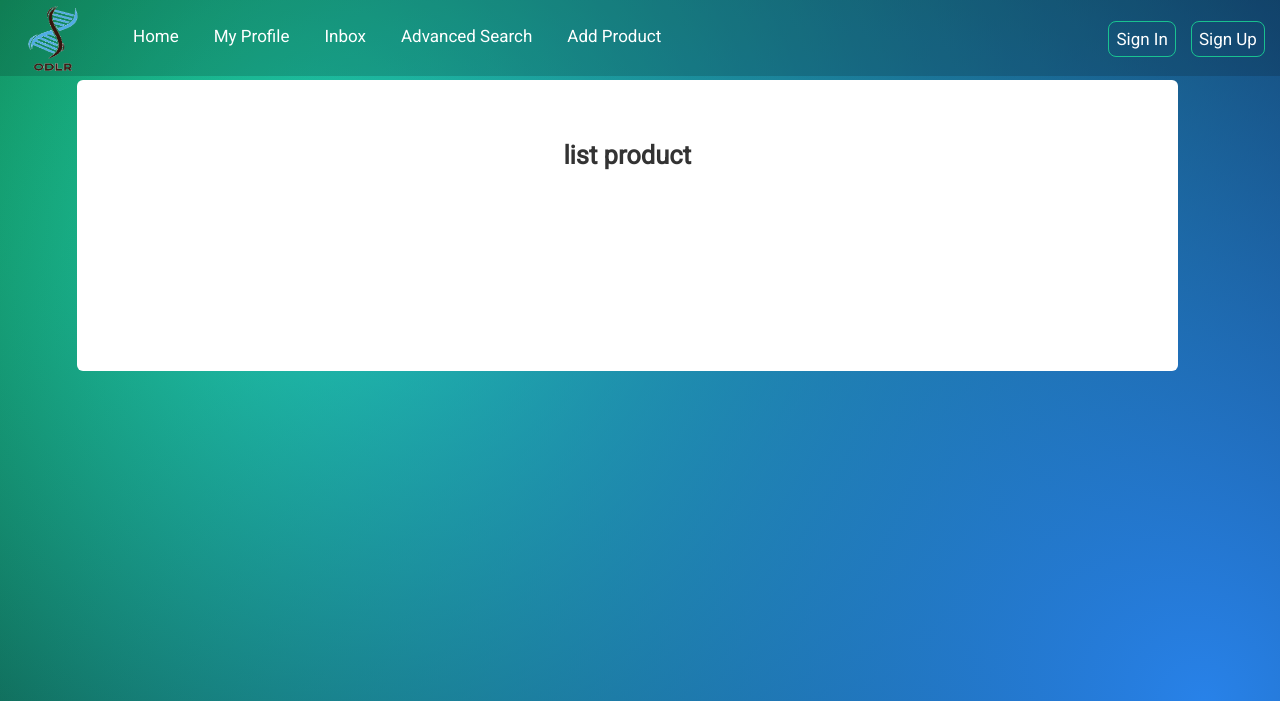
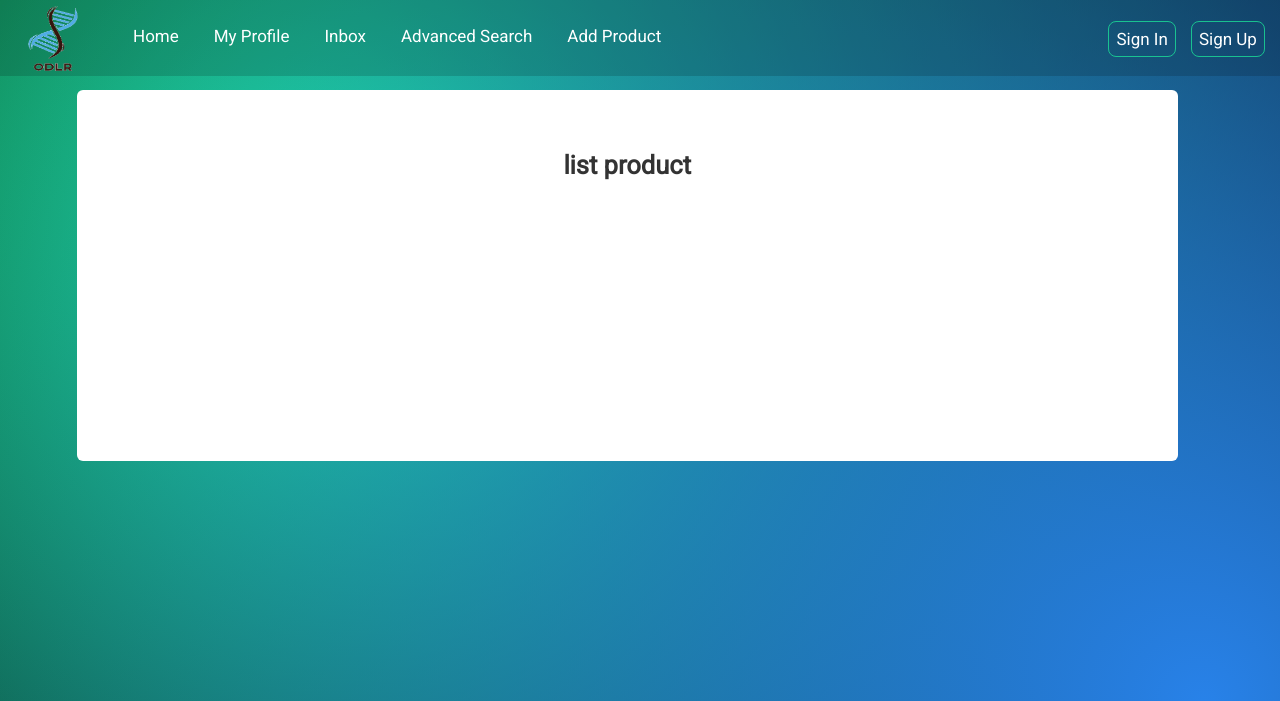
Before and after one commit to ThamerD/381-Project, a PHP site: page /pages/listProduct.php in a window 1280 px wide. Shown: the top 701 px of the page. Run offline with PHP 8.4, Linux system fonts and the light colour scheme.

Commit message:
menu sol

```diff
--- a/css/style_e.css
+++ b/css/style_e.css
@@ -119,13 +119,13 @@
     background-color: #fff;
     border-radius: 6px;
     width: 80%;
-    min-height: 30vh;
+    min-height: 40vh;
     /* max-height: 100vh; */
     /* overflow: auto; */
     /* max-height: 70vh; */
     /*(New) By Aalzughibi*/
     position: relative;
-    top: 80px;
+    top: 40px;
     font-size: 17px;
 }
 
@@ -918,6 +918,8 @@
 /* Start inbox.php */
 
 .opactiy-Cobody {
+    position: relative;
+    top: 90px;
     /* background-color: rgba(255, 255, 255, 0.7); */
 }
 
@@ -1087,11 +1089,14 @@
 /* End Home.php */
 
 .btn2 {
-    position: relative;
-    top: 5vh;
-    right: 6vw;
+    position: fixed;
+    bottom: 110px;
+    right: 47%;
+    /* top: 5vh;
+    right: 6vw; */
     /* bottom: -300px; */
 }
+
 
 .RightWidth {
     float: right;
--- a/pages/Home.php
+++ b/pages/Home.php
@@ -76,7 +76,7 @@
                 <input class="search__input typeahead" onkeyup="click_it()" type="text" placeholder="Search" id="myInput" name="myInput" autocomplete="off">
                 <a href=""></a>
                 <!-- <img src="../img/searchLogo.png" width='25px' height='25px' style="position:fixed; left:76%; top:23.5%" alt=""> -->
-                <input type="image" src="../img/searchLogo.png" alt="Submit Form" width='25px' height='25px'   style="position:fixed; left:76%; top:23.5%" />
+                <input type="image" src="../img/searchLogo.png" alt="Submit Form" width='25px' height='25px'   style="position:fixed; left:76%; top:30.5%" />
             </div>
             <!-- <input type="submit"  class='btn btnSea'  id="myBtn-Home" value="Search" > -->
         </div>
--- a/pages/inbox.php
+++ b/pages/inbox.php
@@ -11,6 +11,9 @@
     <meta name="viewport" content="width=device-width, initial-scale=1.0">
     <link rel="stylesheet" href="../css/style_e.css">
 </head>
+<style>
+
+</style>
 <body>
 <?php include_once "base.php"; ?>
 
--- a/pages/searchAdv.php
+++ b/pages/searchAdv.php
@@ -18,6 +18,7 @@
 <style>
         .coBody{
             width: 550px;
+            min-height:500px;
             height:auto;
         }
         @media only screen and (max-width:1199px) {
```
